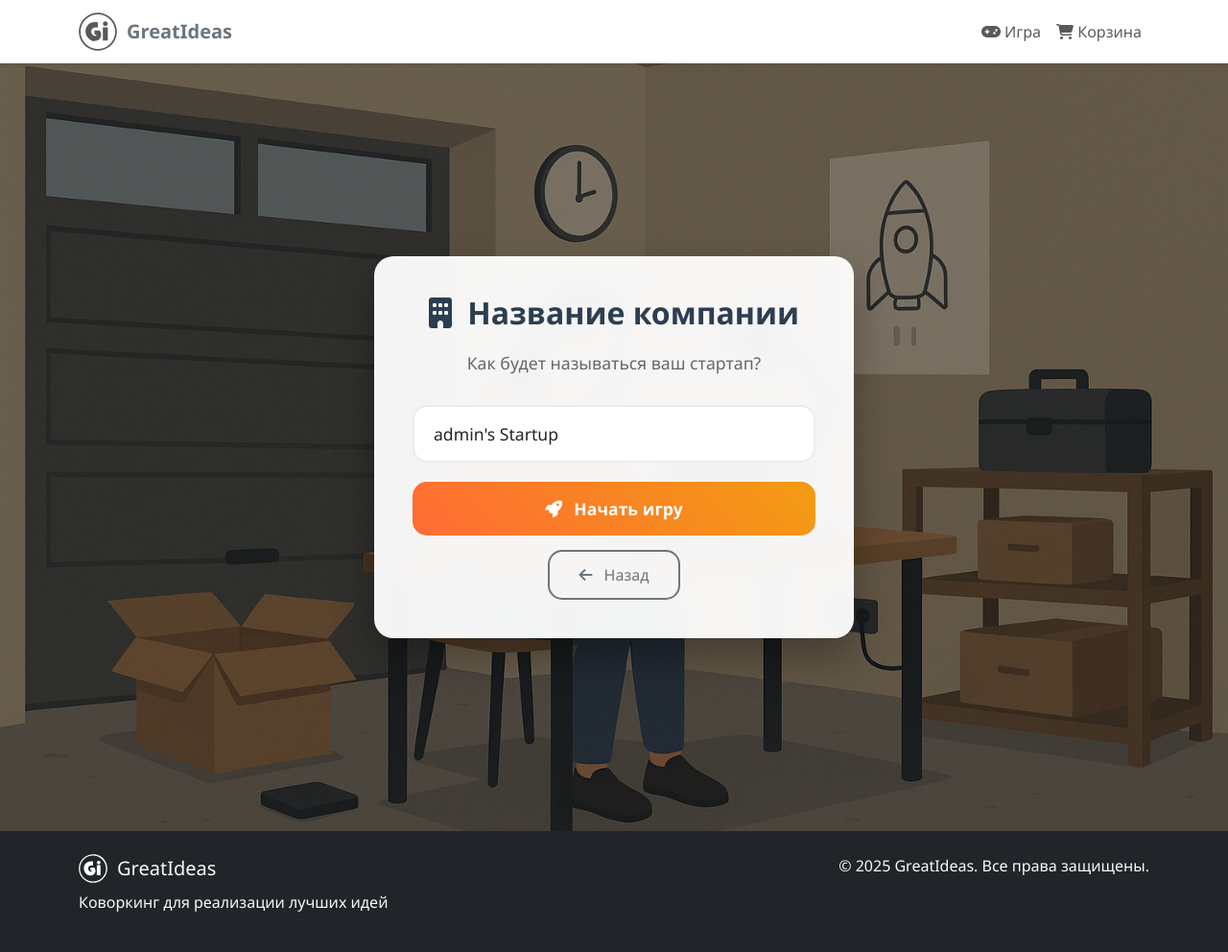
After one commit to iNv1one/greatideas-coworking, a Django app: page /game/company-name/ in a window 1280 px wide. The commit adds this page. Shown: the whole page at 96% size. Run offline with Django 5.2, Linux system fonts and the light colour scheme; a user stored in the database is signed in; some libraries are stand-ins or nearby versions; some web fonts are replaced.

Commit message:
Simplify game interface: remove feature cards, add company name selection screen with background image support

```diff
--- /dev/null
+++ b/startup_game/templates/startup_game/company_name.html
@@ -0,0 +1,134 @@
+{% extends 'base.html' %}
+{% load static %}
+
+{% block title %}{{ page_title }}{% endblock %}
+
+{% block extra_css %}
+<link rel="stylesheet" href="{% static 'startup_game/css/game.css' %}">
+<style>
+.game-screen {
+    min-height: 100vh;
+    background: linear-gradient(rgba(0,0,0,0.5), rgba(0,0,0,0.5)), url('{% static "startup_game/images/bg1.PNG" %}');
+    background-size: cover;
+    background-position: center;
+    background-attachment: fixed;
+    display: flex;
+    align-items: center;
+    justify-content: center;
+}
+
+.game-dialog {
+    background: rgba(255, 255, 255, 0.95);
+    border-radius: 20px;
+    padding: 40px;
+    max-width: 500px;
+    width: 90%;
+    box-shadow: 0 20px 40px rgba(0,0,0,0.3);
+    backdrop-filter: blur(10px);
+    text-align: center;
+}
+
+.game-dialog h2 {
+    color: #2c3e50;
+    margin-bottom: 20px;
+    font-weight: 600;
+}
+
+.game-dialog p {
+    color: #666;
+    margin-bottom: 30px;
+    font-size: 1.1rem;
+}
+
+.form-control {
+    border-radius: 15px;
+    padding: 15px 20px;
+    font-size: 1.1rem;
+    border: 2px solid #e9ecef;
+    margin-bottom: 20px;
+}
+
+.form-control:focus {
+    border-color: #FF6B35;
+    box-shadow: 0 0 0 0.2rem rgba(255, 107, 53, 0.25);
+}
+
+.btn-game-primary {
+    background: linear-gradient(45deg, #FF6B35, #F39C12);
+    border: none;
+    border-radius: 15px;
+    padding: 15px 40px;
+    font-size: 1.1rem;
+    font-weight: 600;
+    color: white;
+    transition: all 0.3s ease;
+    width: 100%;
+}
+
+.btn-game-primary:hover {
+    transform: translateY(-2px);
+    box-shadow: 0 10px 20px rgba(255, 107, 53, 0.3);
+    color: white;
+}
+
+.btn-game-secondary {
+    background: transparent;
+    border: 2px solid #6c757d;
+    border-radius: 15px;
+    padding: 12px 30px;
+    color: #6c757d;
+    text-decoration: none;
+    display: inline-block;
+    margin-top: 15px;
+    transition: all 0.3s ease;
+}
+
+.btn-game-secondary:hover {
+    background: #6c757d;
+    color: white;
+    text-decoration: none;
+}
+
+@media (max-width: 768px) {
+    .game-dialog {
+        padding: 30px 20px;
+        margin: 20px;
+    }
+}
+</style>
+{% endblock %}
+
+{% block content %}
+<div class="game-screen">
+    <div class="game-dialog">
+        <h2>
+            <i class="fas fa-building me-2"></i>
+            Название компании
+        </h2>
+        <p>Как будет называться ваш стартап?</p>
+
+        <form method="post">
+            {% csrf_token %}
+            <div class="mb-3">
+                <input type="text"
+                       class="form-control"
+                       name="company_name"
+                       value="{{ default_name }}"
+                       placeholder="Введите название компании"
+                       required
+                       maxlength="50">
+            </div>
+
+            <button type="submit" class="btn btn-game-primary">
+                <i class="fas fa-rocket me-2"></i>
+                Начать игру
+            </button>
+        </form>
+
+        <a href="{% url 'startup_game:home' %}" class="btn-game-secondary">
+            <i class="fas fa-arrow-left me-2"></i>
+            Назад
+        </a>
+    </div>
+</div>
+{% endblock %}
--- a/startup_game/urls.py
+++ b/startup_game/urls.py
@@ -5,6 +5,7 @@ app_name = 'startup_game'
 
 urlpatterns = [
     path('', views.game_home, name='home'),
+    path('company-name/', views.company_name, name='company_name'),
     path('play/', views.game_play, name='play'),
     path('new-game/', views.new_game, name='new_game'),
     path('stats/', views.game_stats, name='stats'),
--- a/startup_game/views.py
+++ b/startup_game/views.py
@@ -15,6 +15,37 @@ def game_home(request):
         'page_description': 'Интерактивная игра о создании стартапа с нуля до успеха'
     }
     return render(request, 'startup_game/home.html', context)
+
+
+@login_required
+def company_name(request):
+    """Страница выбора названия компании"""
+    if request.method == 'POST':
+        company_name = request.POST.get('company_name', '').strip()
+        if company_name:
+            # Завершаем текущие активные сессии
+            GameSession.objects.filter(user=request.user, is_active=True).update(is_active=False)
+
+            # Создаем новую игровую сессию
+            session = GameSession.objects.create(
+                user=request.user,
+                company_name=company_name,
+                money=1000,
+                reputation=0,
+                employees=1,
+                customers=0,
+                day=1,
+                level=1,
+                is_active=True
+            )
+
+            return redirect('startup_game:play')
+
+    context = {
+        'page_title': 'Название компании - Startup Simulator',
+        'default_name': f"{request.user.username}'s Startup"
+    }
+    return render(request, 'startup_game/company_name.html', context)
 
 
 @login_required
```
Also changed, not shown: startup_game/templates/startup_game/home.html (+4 -58 lines), startup_game/static/startup_game/images/bg1.PNG (added), startup_game/static/startup_game/images/bg2.PNG (added), startup_game/static/startup_game/images/bg3.PNG (added), 1 other file.
